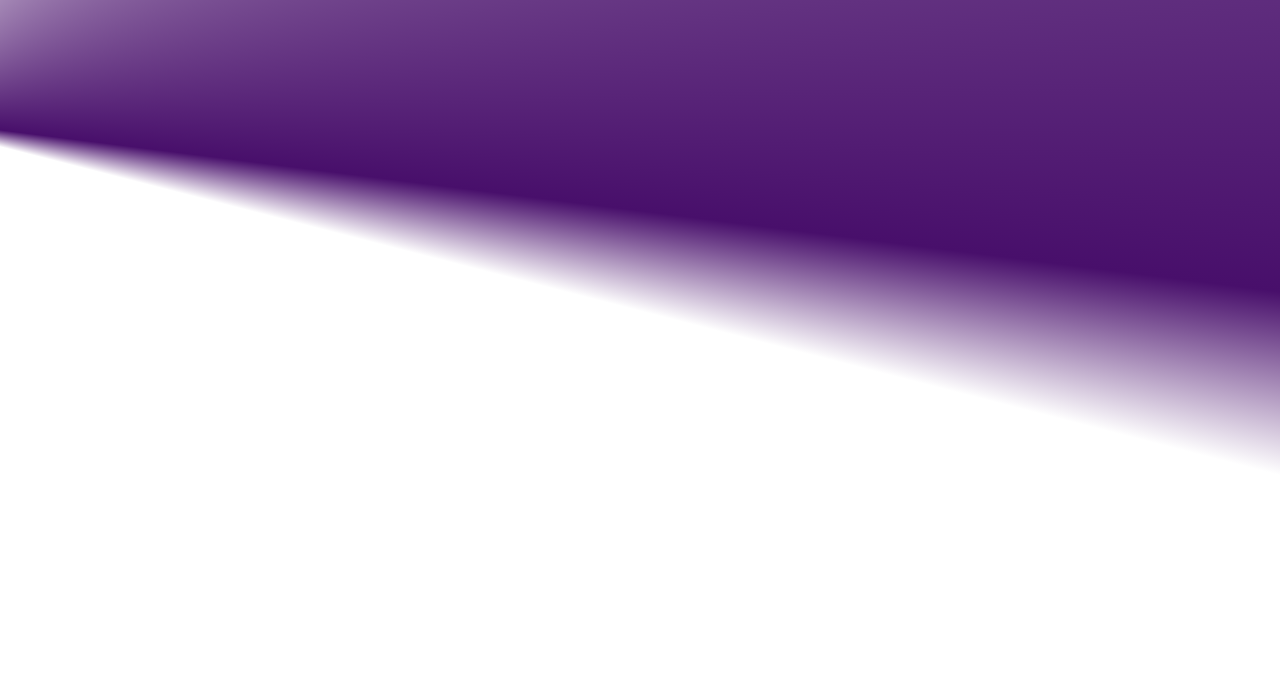
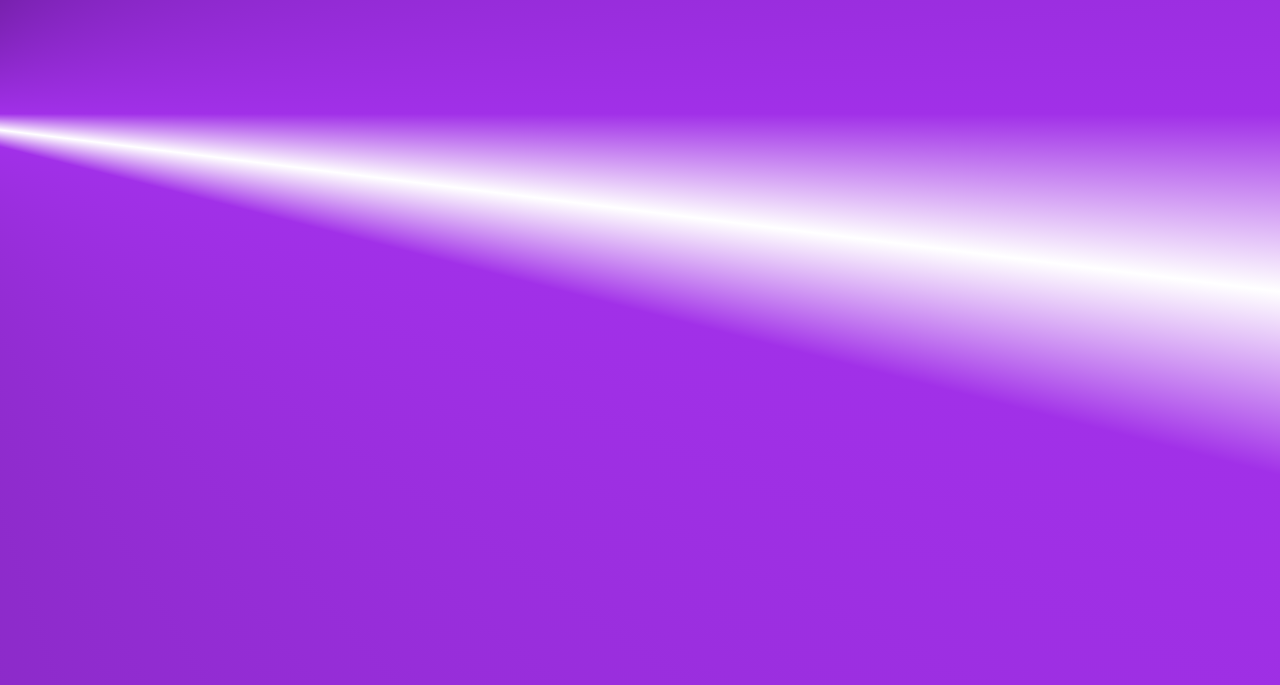
Before and after one commit to CR2429/cr2429.github.io, a plain HTML site: page index.html in a window 1280 px wide. Shown: the part 131-816 px from the top of the page. Drawn offline with nearby package versions, Linux system fonts and the light colour scheme.

Commit message:
test cas 3

```diff
--- a/style.css
+++ b/style.css
@@ -1,14 +1,11 @@
 body {
     background: conic-gradient(
         at -10% 30%,
-        /*#480f6b,
+        #480f6b,
         #A130E8 25%,
         rgba(255, 255, 255, 0.055) 27%,
         #A130E8 29%,
-        #4e1b6d*/
-white,
-#480f6b 27%,
-white 29%
+        #4e1b6d
     );
     margin: 0;
     min-height: 100vh;
```
